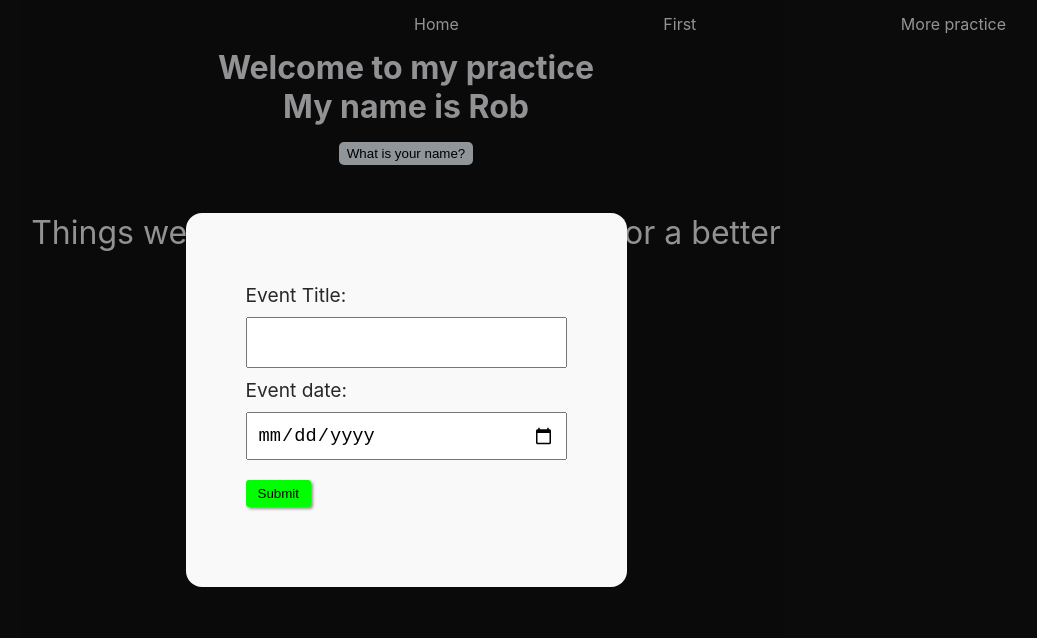
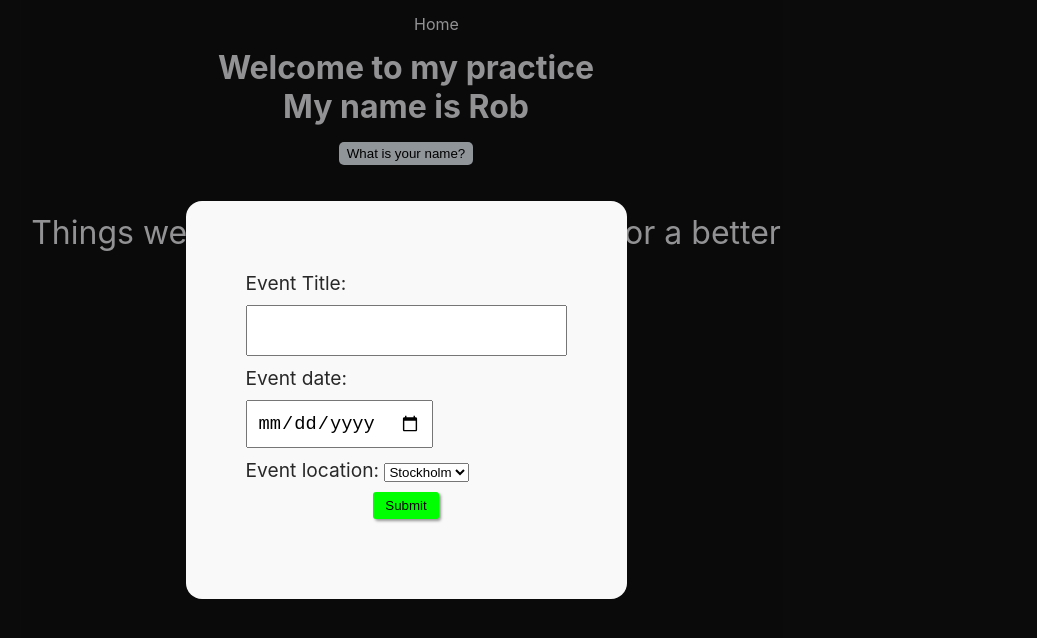
Before and after one commit to robonexx/reactBasics, a React (Create React App) app: page / in a window 1280 px wide. Both pictures are taken after a click on the button "Add new event". Shown: the top 638 px of the page, without its empty margins (234-1271 px from the left). Built offline with nearby package versions, Linux system fonts and the light colour scheme.

Commit message:
addint select and options to the form

```diff
--- a/src/components/EventList.js
+++ b/src/components/EventList.js
@@ -8,6 +8,7 @@ export default function EventList({ events, handleEvent }) {
             {events.map((ev) => (
                 <div key={ev.id} className={styles.card}>
                     <h2 className="events">{ev.title}</h2>
+                    <p>{ev.location} - {ev.date}</p>
                     <button className="btn second"
                         onClick={() => { handleEvent(ev.id) }}>Delete</button>
                 </div>
--- a/src/components/Nav.js
+++ b/src/components/Nav.js
@@ -6,8 +6,6 @@ const Nav = () => {
     <div className='nav'>
       <ul>
         <Link to='/'>Home</Link>
-        <Link to='/firstpage'>First</Link>
-        <Link to='/more'>More practice</Link>
       </ul>
     </div>
   );
--- a/src/components/NewEventForm.css
+++ b/src/components/NewEventForm.css
@@ -1,7 +1,15 @@
-.new-event-form,
+.new-event-form {
+    display: flex;
+    flex-direction: column;
+    align-items: flex-start;
+    width: 100%;
+    margin: 10px auto;
+    padding: 10px;
+    box-sizing: border-box;
+    font-size: 1.2em;
+}
 .new-event-form input {
     display: block;
-    text-align: left;
     width: 100%;
     margin: 10px auto;
     padding: 10px;
--- a/src/components/NewEventForm.js
+++ b/src/components/NewEventForm.js
@@ -1,21 +1,32 @@
-import { useState } from 'react';
+import { useState, useRef } from 'react';
 import './NewEventForm.css';
 
 export default function NewEventForm({ addEvent }) {
   const [title, setTitle] = useState('');
   const [date, setDate] = useState('');
+  const [location, setLocation] = useState('stockholm');
+  /*
+  const title = useRef();
+  const date = useRef(); */
 
   const resetForm = () => {
     setTitle('');
     setDate('');
+    setLocation('stockholm');
+
+    /* title.current.value = '';
+    date.current.value = ''; */
   };
 
   const handleSubmit = (e) => {
     e.preventDefault();
 
     const event = {
+      /*  title: title.current.value,
+      date: date.current.value, */
       title,
       date,
+      location,
       id: Math.floor(Math.random() * 10000),
     };
     addEvent(event);
@@ -27,6 +38,7 @@ export default function NewEventForm({ addEvent }) {
         <span>Event Title:</span>
         <input
           type='text'
+          /* ref={title} */
           onChange={(e) => setTitle(e.target.value)}
           value={title}
         />
@@ -35,9 +47,19 @@ export default function NewEventForm({ addEvent }) {
         <span>Event date:</span>
         <input
           type='date'
+          /* ref={date} */
           onChange={(e) => setDate(e.target.value)}
           value={date}
         />
+      </label>
+
+      <label>
+        <span>Event location: </span>
+        <select onChange={(e) => setLocation(e.target.value)}>
+          <option value='Stockholm'>Stockholm</option>
+          <option value='Malmö'>Malmö</option>
+          <option value='Göteborg'>Göteborg</option>
+        </select>
       </label>
       <button>Submit</button>
     </form>
```
